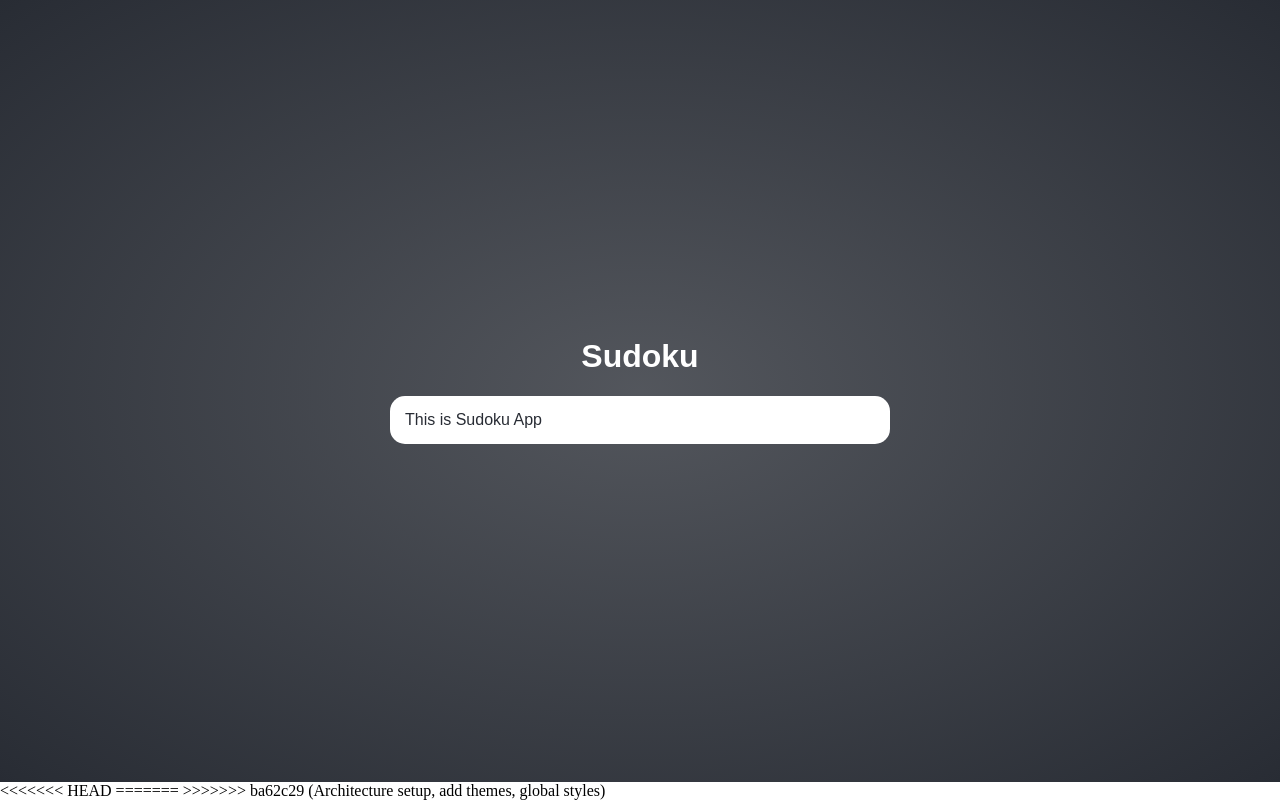
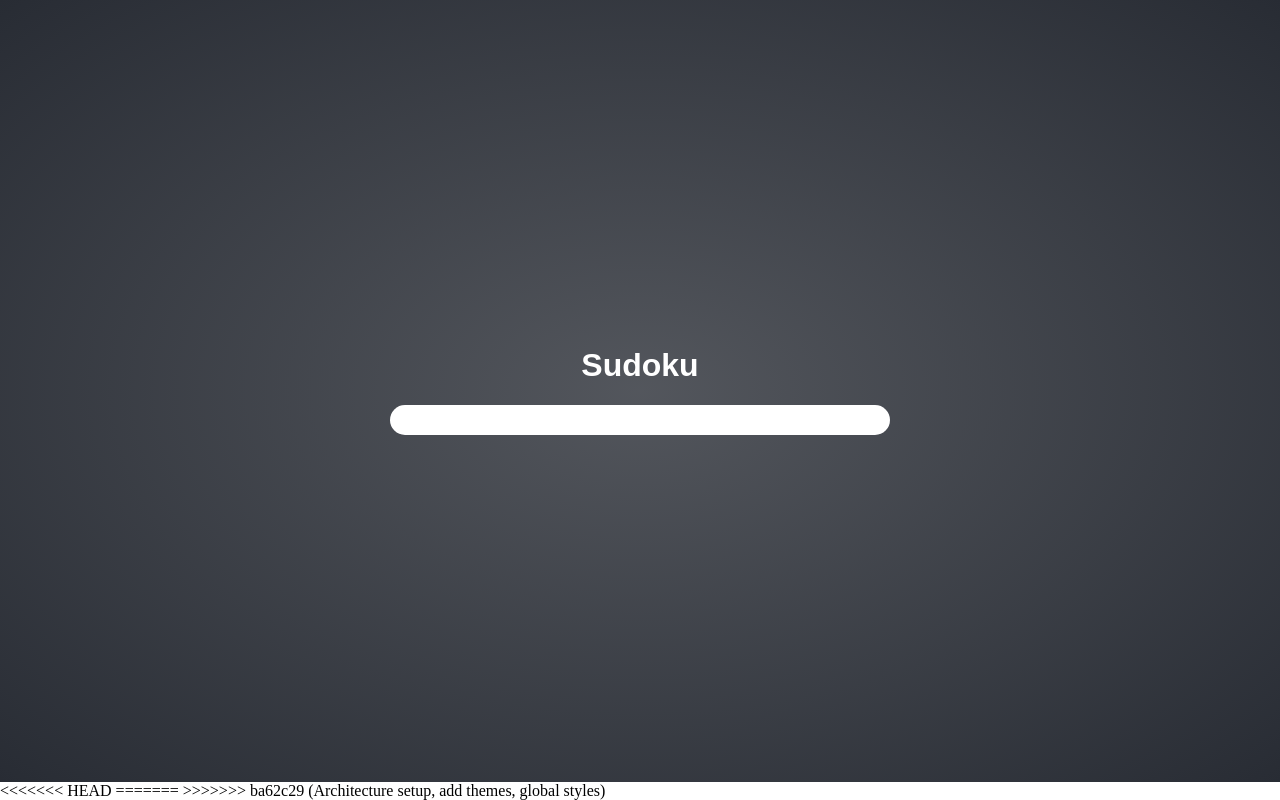
Before and after one commit to b3-bogusz/sudoku-react, a React (Create React App) app: page / in a window 1280 px wide. Built offline with nearby package versions, Linux system fonts and the light colour scheme.

Commit message:
add grid structure and main Grid component

```diff
--- /dev/null
+++ b/src/components/grid/index.tsx
@@ -0,0 +1,18 @@
+import React, { FC, Children } from 'react'
+
+const Grid: FC = () => {
+
+    return(
+        <div data-cy="grid-container">
+            {Children.toArray([...Array(9)].map((_, rowIndex) => (
+            <div data-cy="grid-row-container">
+                {Children.toArray([...Array(9).map((_, colIndex) =>
+                    <div data-cy="block">{colIndex}</div>
+                )])}
+            </div>
+            )))}
+        </div>
+    )
+}
+
+export default Grid;
--- a/src/components/index.ts
+++ b/src/components/index.ts
@@ -1 +1,2 @@
+export { default as Grid } from './grid'
 export * from './styles'
--- a/src/index.tsx
+++ b/src/index.tsx
@@ -2,19 +2,19 @@
 import ReactDOM from 'react-dom';
 import { ThemeProvider } from "styled-components";
 
-import { Content, Title, Card } from "./components";
+import { Content, Grid, Title, Card } from "./components";
 import reportWebVitals from './reportWebVitals';
 import { GlobalStyles, theme } from "./styles";
 
 ReactDOM.render(
     <ThemeProvider theme={theme}>
         <GlobalStyles />
-        <Content>
-            <Title>
+        <Content data-cy="content">
+            <Title data-cy="title">
                 Sudoku
             </Title>
-            <Card>
-                This is Sudoku App
+            <Card data-cy="card">
+                <Grid />
             </Card>
         </Content>
     </ThemeProvider>,
```
Also changed, not shown: src/components/grid/block/index.tsx (added), src/components/grid/block/styles/index.ts (added), src/components/grid/styles/index.ts (added).
